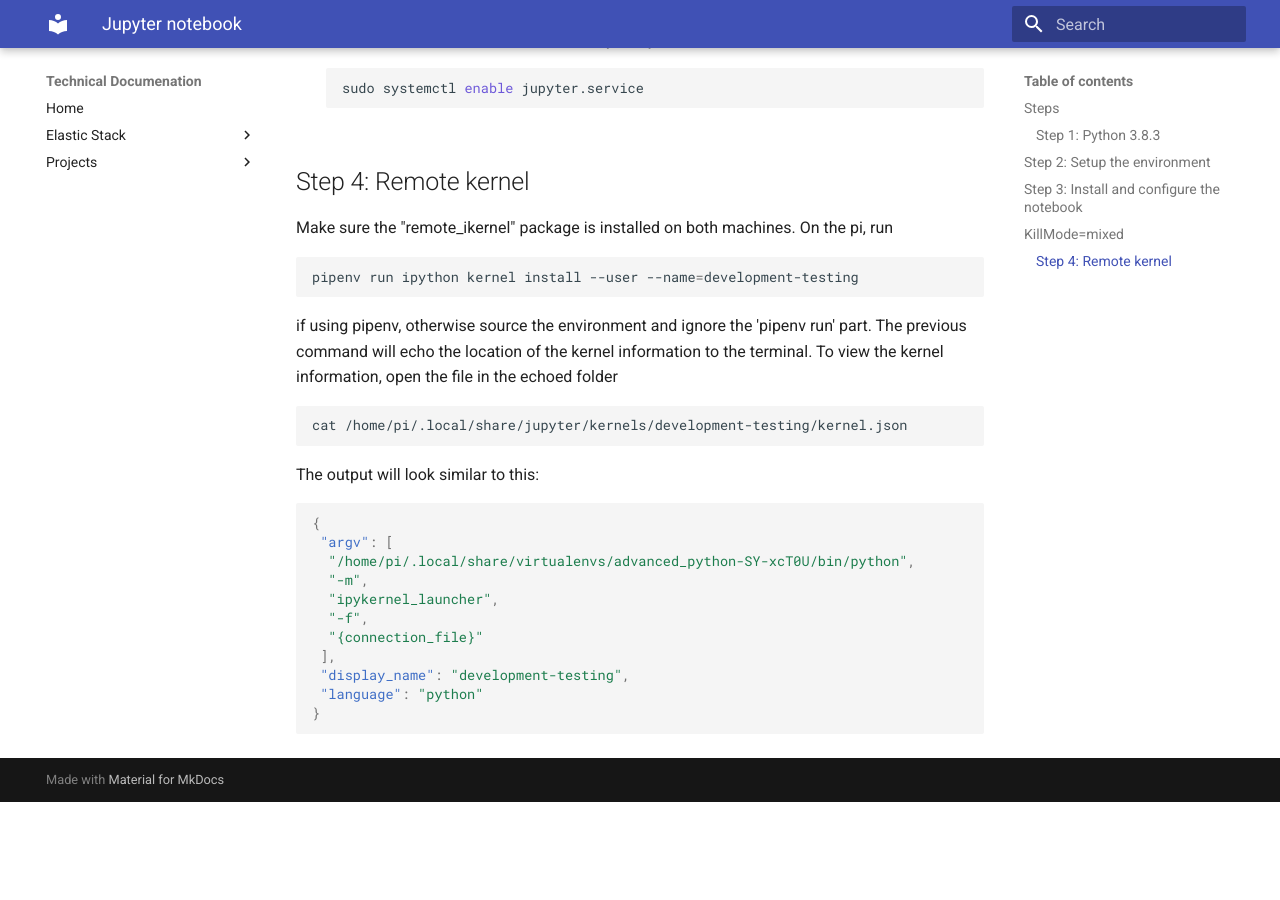
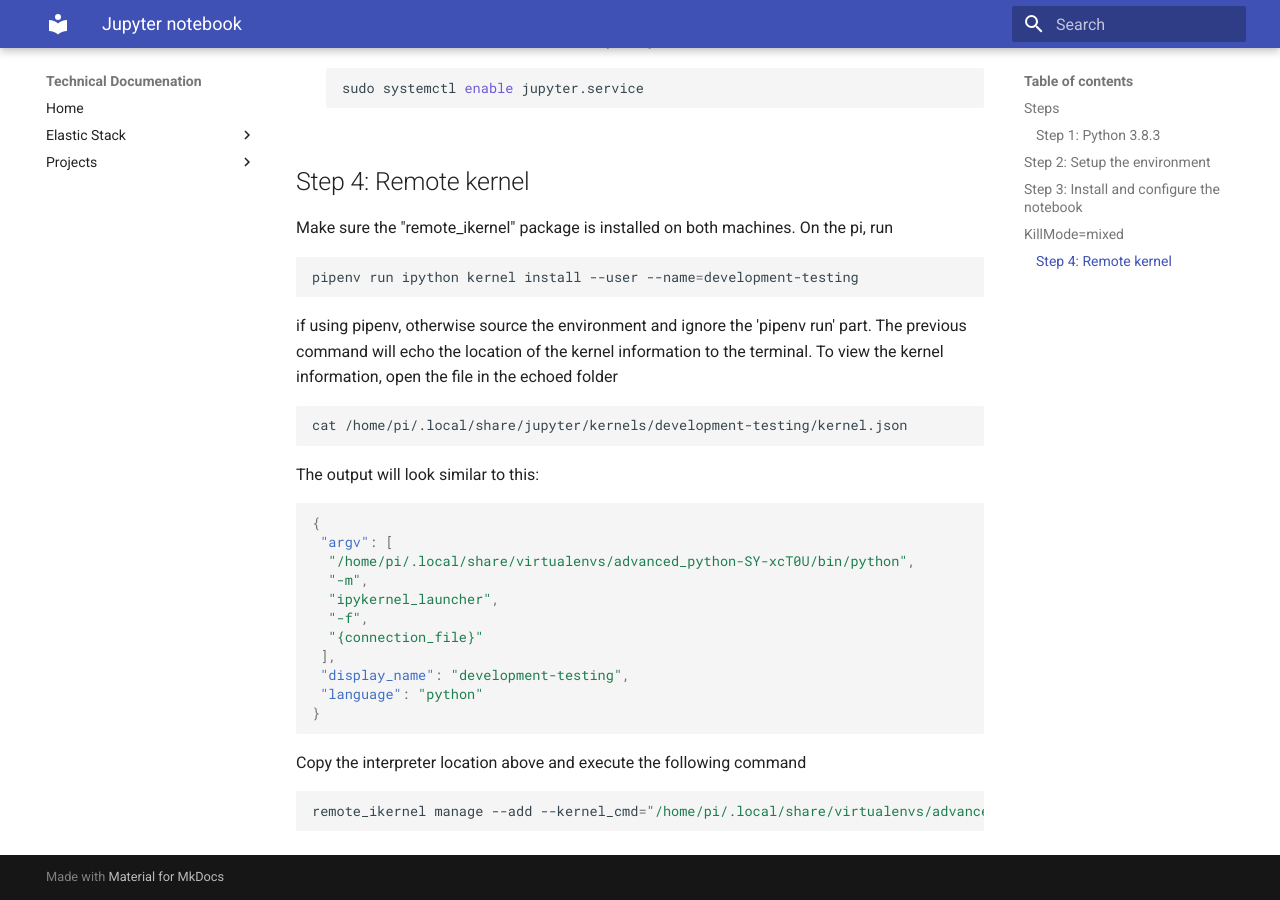
Before and after one commit to DanAyres/tech_docs, an MkDocs documentation site: the page built from docs/Projects/jupyter_notebook.md, in a window 1280 px wide and 900 px high, scrolled down 2569 px. Built offline with MkDocs 1.6.1 and Material for MkDocs 9.7.7, drawn with Linux system fonts in a browser that asks for light colours; before the commit the page ends 3371 px from its top, so only the background shows below that.

````diff
--- a/docs/Projects/jupyter_notebook.md
+++ b/docs/Projects/jupyter_notebook.md
@@ -151,3 +151,7 @@
  "language": "python"
 }
 ```
+Copy the interpreter location above and execute the following command
+```shell
+remote_ikernel manage --add --kernel_cmd="/home/pi/.local/share/virtualenvs/advanced_python-SY-xcT0U/bin/python -m ipykernel_launcher -f {connection_file}" --name="pisensors" --interface=ssh --host=pi@172.16.0.25 --workdir="/home/pi/jupyter/advanced_python" --language=python
+```
````
Also changed, not shown: docs/DevOps/Docker/docker_commands.md (+1 -1 lines), docs/Linux/ports_and_sockets.md (added, +4 -0 lines).
